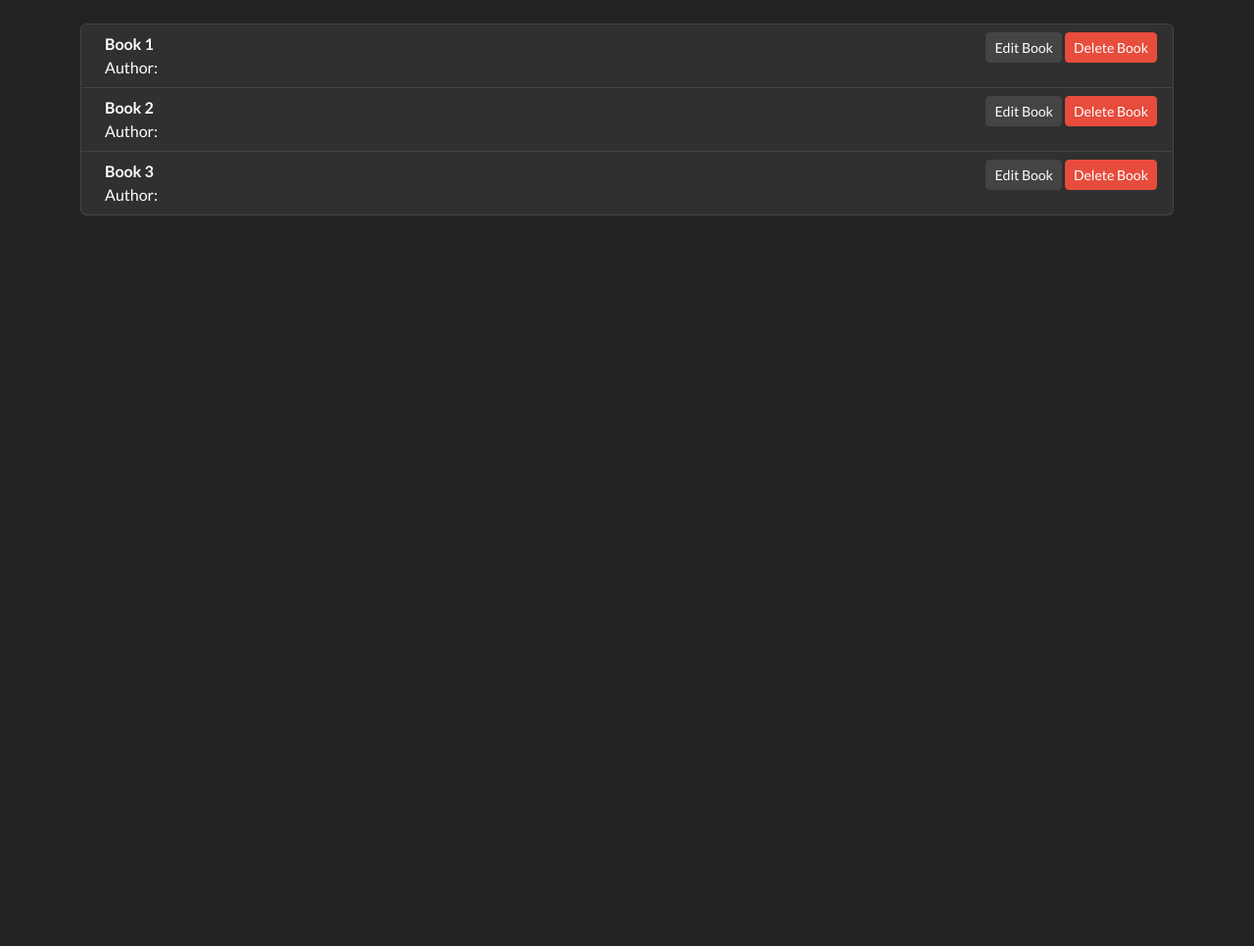
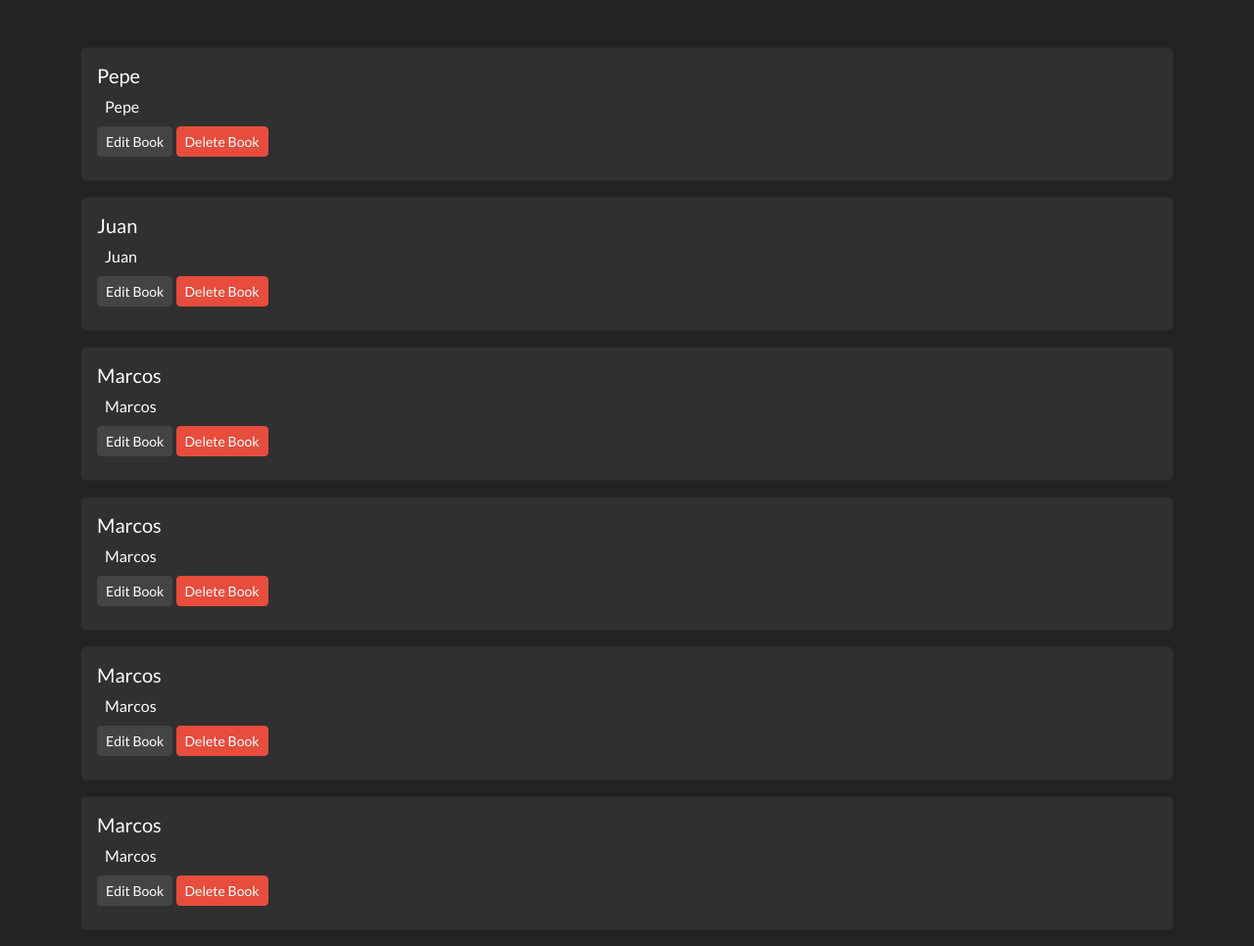
Before and after one commit to Ikki003/Library, a PHP site: page / in a window 1280 px wide. Shown: the part 72-1038 px from the top of the page at 98% size. Before the commit the page ends 292 px from the top, so only its background shows below. Run offline with PHP 8.4, Linux system fonts and the light colour scheme.

Commit message:
Switch to PHP

```diff
--- a/index.html
+++ b/index.php
@@ -1,3 +1,15 @@
+<?php
+$contacts = [
+  ["name" => "Pepe", "author" => "Pepe"],
+  ["name" => "Juan", "author" => "Juan"],
+  ["name" => "Marcos", "author" => "Marcos"],
+  ["name" => "Marcos", "author" => "Marcos"],
+  ["name" => "Marcos", "author" => "Marcos"],
+  ["name" => "Marcos", "author" => "Marcos"],
+]
+
+?>
+
 <!DOCTYPE html>
 <html lang="en">
   <head>
@@ -57,58 +69,25 @@
       </div>
     </nav>
     <main>
-      <div class="container pt-4 p-20">
-        <ol class="list-group list-group">
-          <li
-            class="list-group-item d-flex justify-content-between align-items-start"
-          >
-            <div class="ms-2 me-auto">
-              <div class="fw-bold">Book 1</div>
-              Author:
+
+
+      <div class="container pt-5 p-20">
+      <div class="row">
+        <?php foreach ($contacts as $contact): ?>
+        <div class="mb-3">
+          <div class="card">
+            <div class="card-body">
+              <h5 class="card-title text-capitalize"><?= $contact["name"] ?></h5>
+              <p class="m-2"><?= $contact["author"] ?></p>
+              <button class="btn btn-secondary btn-sm mb-2" type="button">Edit Book</button>
+              <button class="btn btn-danger btn-sm mb-2" type="button">Delete Book</button>
             </div>
-            <div class="d-grid gap-2 d-md-block">
-              <button class="btn btn-secondary btn-sm mb-2" type="button">
-                Edit Book
-              </button>
-              <button class="btn btn-danger btn-sm mb-2" type="button">
-                Delete Book
-              </button>
-            </div>
-          </li>
-          <li
-            class="list-group-item d-flex justify-content-between align-items-start"
-          >
-            <div class="ms-2 me-auto">
-              <div class="fw-bold">Book 2</div>
-              Author:
-            </div>
-            <div class="d-grid gap-2 d-md-block">
-              <button class="btn btn-secondary btn-sm mb-2" type="button">
-                Edit Book
-              </button>
-              <button class="btn btn-danger btn-sm mb-2" type="button">
-                Delete Book
-              </button>
-            </div>
-          </li>
-          <li
-            class="list-group-item d-flex justify-content-between align-items-start"
-          >
-            <div class="ms-2 me-auto">
-              <div class="fw-bold">Book 3</div>
-              Author:
-            </div>
-            <div class="d-grid gap-2 d-md-block">
-              <button class="btn btn-secondary btn-sm mb-2" type="button">
-                Edit Book
-              </button>
-              <button class="btn btn-danger btn-sm mb-2" type="button">
-                Delete Book
-              </button>
-            </div>
-          </li>
-        </ol>
+          </div>
+        </div>
+        <?php endforeach ?>
       </div>
+      </div>
+
     </main>
   </body>
 </html>
```
